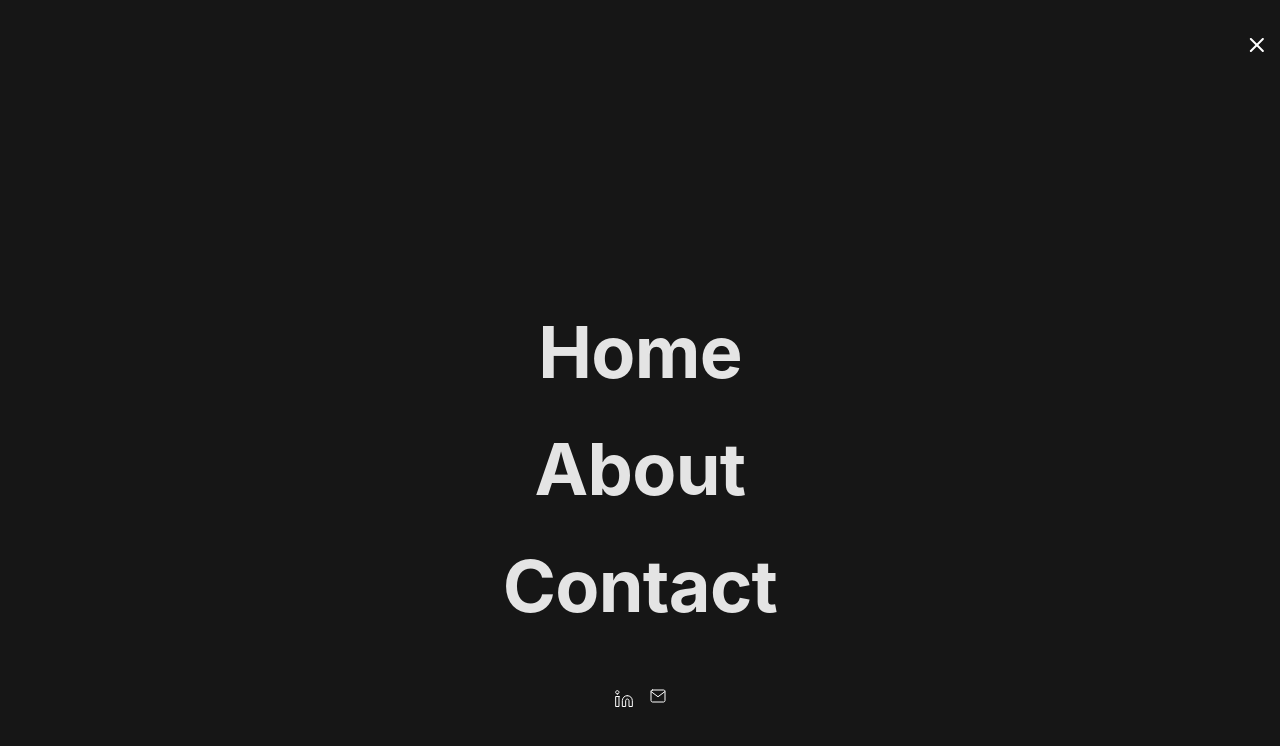
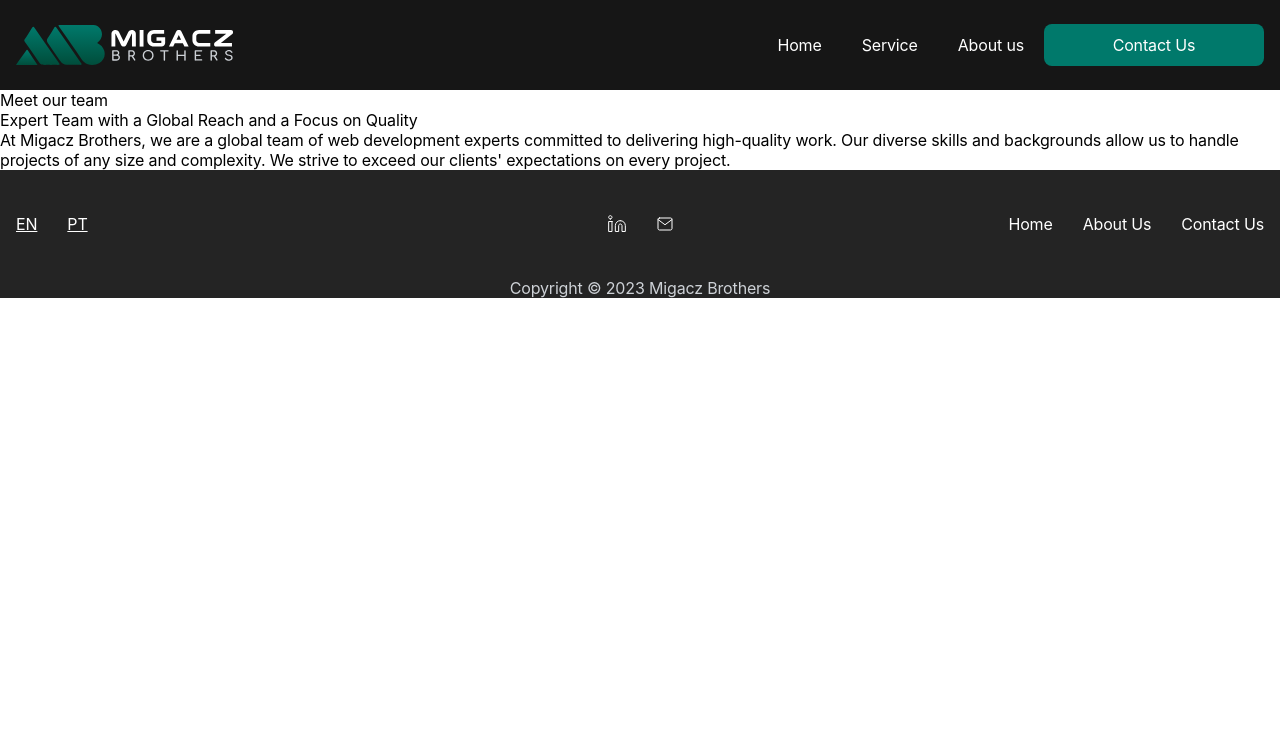
Before and after one commit to GustavoGigacz/migaczbrothers, a Next.js app: page /about-us in a window 1280 px wide. Before the commit this address had no page. Shown: the top 746 px of the page. Built offline with nearby package versions, Linux system fonts and the light colour scheme.

Commit message:
add start AboutUs link

```diff
--- /dev/null
+++ b/components/AboutUs/AboutUs.tsx
@@ -0,0 +1,27 @@
+import styled from "styled-components";
+
+const AboutUs = (): JSX.Element => {
+  return (
+    <AboutUsContainer>
+      <AboutUsContent>
+        <AboutContent>
+        <Title>Meet our team</Title>
+        <SubTitle>Expert Team with a Global Reach and a Focus on Quality</SubTitle>
+        <Paragraph>At Migacz Brothers, we are a global team of web development experts committed to delivering high-quality work. Our diverse skills and backgrounds allow us to handle projects of any size and complexity. We strive to exceed our clients' expectations on every project.</Paragraph>
+      </AboutContent>
+      <AboutImages></AboutImages>
+      </AboutUsContent>
+    </AboutUsContainer>
+  )
+}
+
+
+const AboutUsContainer = styled.div``;
+const AboutUsContent = styled.div``;
+const AboutContent = styled.div``
+const Title = styled.h1``;
+const SubTitle = styled.h2``;
+const Paragraph = styled.p``;
+const AboutImages = styled.div``;
+
+export default AboutUs;
--- a/components/Services/Service.tsx
+++ b/components/Services/Service.tsx
@@ -51,6 +51,10 @@ const DriveInContent = styled.div<DriveInContentProps>`
   align-items: center;
   gap: 100px;
   flex-direction: ${(props) => (props.$reversed ? "row-reverse" : "row")};
+
+  @media (max-width: 900px) {
+    flex-direction: column;
+  }
 `;
 
 const TextContainer = styled.div`
--- a/components/Services/Services.tsx
+++ b/components/Services/Services.tsx
@@ -6,6 +6,7 @@ import PaymentMethods from "../../public/PaymentMethods.png";
 import Seo from "../../public/Seo.png";
 //----Images----//----//----Images----//----//----Images----//----//----Images----//
 import Service from "./Service";
+import styled from "styled-components";
 
 const ServicesList = [
   {
--- a/components/shared/Navbar/NavBar.tsx
+++ b/components/shared/Navbar/DesktopNavBar.tsx
@@ -2,20 +2,20 @@ import styled from "styled-components";
 import MigaczBrothersIcon from "../../icons/MigaczBrothersIcon";
 import Link from "next/link";
 
-const NavBar = (): JSX.Element => {
+const DesktopNavbar = (): JSX.Element => {
   return (
     <NavContainer>
       <Nav>
         <MigaczBrothersIcon />
         <NavList>
           <NavLink>
-            <Link href={"./"}>Home</Link>
+            <Link href={"/"}>Home</Link>
           </NavLink>
           <NavLink>
             <Link href={"./service"}>Service</Link>
           </NavLink>
           <NavLink>
-            <Link href={"./aboutus"}> About us</Link>
+            <Link href="/about-us"> About us</Link>
           </NavLink>
           <ContactButton>
             <Link href={"./contact"}> Contact Us</Link>
@@ -68,4 +68,4 @@ const ContactButton = styled.button`
   border-radius: var(--rounded);
   font-size: 16px;
 `;
-export default NavBar;
+export default DesktopNavbar;
--- a/components/shared/Navbar/MobileNavbarMenu.tsx
+++ b/components/shared/Navbar/MobileMenu.tsx
@@ -1,14 +1,19 @@
 import styled from "styled-components";
+import { Dispatch, SetStateAction, useState } from "react";
 
 import CloseIcon from "../../icons/CloseIcon";
 import LinkedinIcon from "../../icons/LinkedinIcon";
 import MailIcon from "../../icons/MailIcon";
 
-const MobileNavbarMenu = (): JSX.Element => {
+interface MobileNavbarMenuProps {
+  setMenu: Dispatch<SetStateAction<boolean>>;
+}
+
+const MobileNavbarMenu = ({ setMenu }: MobileNavbarMenuProps): JSX.Element => {
   return (
     <MobileMenuContainer>
       <MobilmeMenuContent>
-        <CloseIconButton>
+        <CloseIconButton onClick={() => setMenu(false)}>
           <CloseIcon />
         </CloseIconButton>
         <NavLinkContent>
--- a/components/shared/Navbar/MobileNavbar.tsx
+++ b/components/shared/Navbar/MobileNavbar.tsx
@@ -1,12 +1,15 @@
+import { useState } from "react";
 import styled from "styled-components";
 
 import MigaczBrothersIcon from "../../icons/MigaczBrothersIcon";
 import MobileMenuIcon from "../../icons/MobileMenuIcon";
 import SunIcon from "../../icons/SunIcon";
 
-import MobileNavbarMenu from "./MobileNavbarMenu";
+import MobileMenu from "./MobileMenu";
 
 const MobileNavbar = (): JSX.Element => {
+  const [menu, setMenu] = useState(false);
+
   return (
     <>
       <NavbarMobileContainer>
@@ -17,12 +20,12 @@ const MobileNavbar = (): JSX.Element => {
           <IconContent>
             <MigaczBrothersIcon />
           </IconContent>
-          <ButtonMobileContent>
+          <ButtonMobileContent onClick={() => setMenu(true)}>
             <MobileMenuIcon />
           </ButtonMobileContent>
         </NavbarMobileContent>
       </NavbarMobileContainer>
-      <MobileNavbarMenu />
+      {menu ? <MobileMenu setMenu={setMenu} /> : null}
     </>
   );
 };
--- /dev/null
+++ b/components/shared/Navbar/Navbar.tsx
@@ -0,0 +1,30 @@
+import styled from "styled-components";
+import DesktopNavbar from "./DesktopNavBar";
+import MobileNavbar from "./MobileNavbar";
+
+const Navbar = (): JSX.Element => {
+  return (
+    <>
+      <DisplayDesktop>
+        <DesktopNavbar />
+      </DisplayDesktop>
+      <DisplayMobile>
+        <MobileNavbar />
+      </DisplayMobile>
+    </>
+  );
+};
+
+const DisplayMobile = styled.div`
+  @media (min-width: 980px) {
+    display: none;
+  }
+`;
+
+const DisplayDesktop = styled.div`
+  @media (max-width: 980px) {
+    display: none;
+  }
+`;
+
+export default Navbar;
--- a/pages/_app.tsx
+++ b/pages/_app.tsx
@@ -1,16 +1,14 @@
 import GlobalStyle from "../components/styles/globalStyles";
 import Variables from "../components/styles/variables";
 import type { AppProps } from "next/app";
-import NavBar from "../components/shared/Navbar/NavBar";
+import Navbar from "../components/shared/Navbar/Navbar";
 import Footer from "../components/shared/Footer/ Footer";
-import MobileNavbar from "../components/shared/Navbar/MobileNavbar";
 
 const App = ({ Component, pageProps }: AppProps) => (
   <>
     <GlobalStyle />
     <Variables />
-    {/* <NavBar /> */}
-    <MobileNavbar />
+    <Navbar />
     <Component {...pageProps} />
     <Footer />
   </>
--- /dev/null
+++ b/pages/about-us.tsx
@@ -0,0 +1,10 @@
+import AboutUs from "../components/AboutUs/AboutUs";
+
+
+const AboutUsPage = (): JSX.Element => {
+  return (
+    <AboutUs />
+  )
+}
+
+export default AboutUsPage;
```
